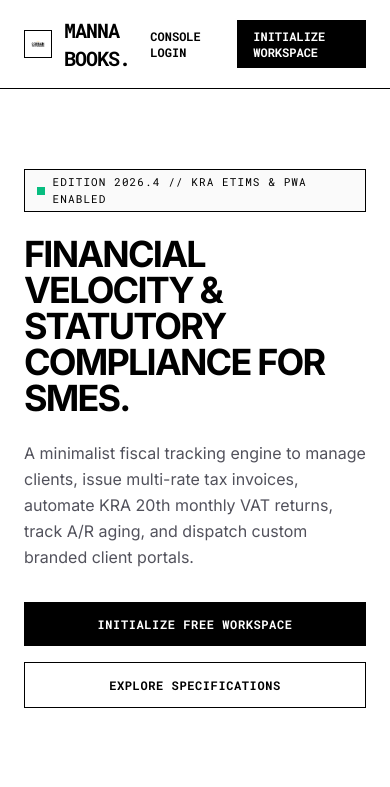
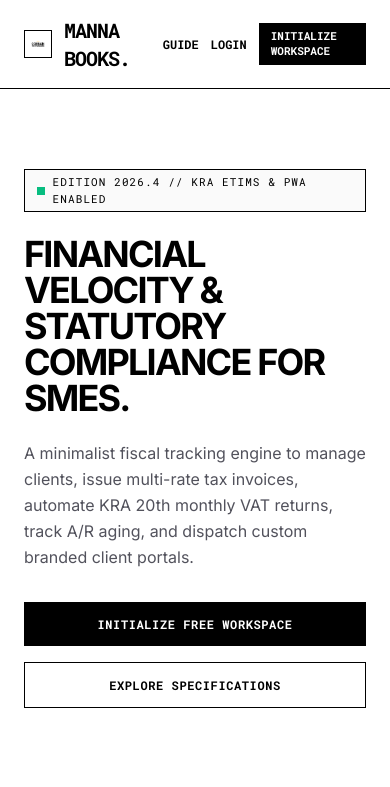
Before and after one commit to corbantechnologies/mannabooks, a Next.js app: page / in a window 390 px wide. Shown: the top 787 px of the page. Built offline with nearby package versions, Linux system fonts and the light colour scheme; no server answers.

Commit message:
update navigation

```diff
--- a/src/app/page.tsx
+++ b/src/app/page.tsx
@@ -14,14 +14,14 @@ export default function LandingPage() {
           </Link>
         </div>
 
-        <nav className="flex items-center gap-6 font-mono text-xs font-bold uppercase">
-          <Link href="/guide" className="hover:underline underline-offset-4 hidden sm:inline-block">
-            Operator Guide
+        <nav className="flex items-center gap-3 sm:gap-6 font-mono text-xs font-bold uppercase">
+          <Link href="/guide" className="hover:underline underline-offset-4">
+            Guide
           </Link>
           <Link href="/login" className="hover:underline underline-offset-4">
-            Console Login
+            Login
           </Link>
-          <Link href="/signup" className="bg-black text-white px-4 py-2 hover:bg-zinc-800 transition-colors">
+          <Link href="/signup" className="bg-black text-white px-3 py-1.5 sm:px-4 sm:py-2 hover:bg-zinc-800 transition-colors text-[11px] sm:text-xs">
             Initialize Workspace
           </Link>
         </nav>
```
